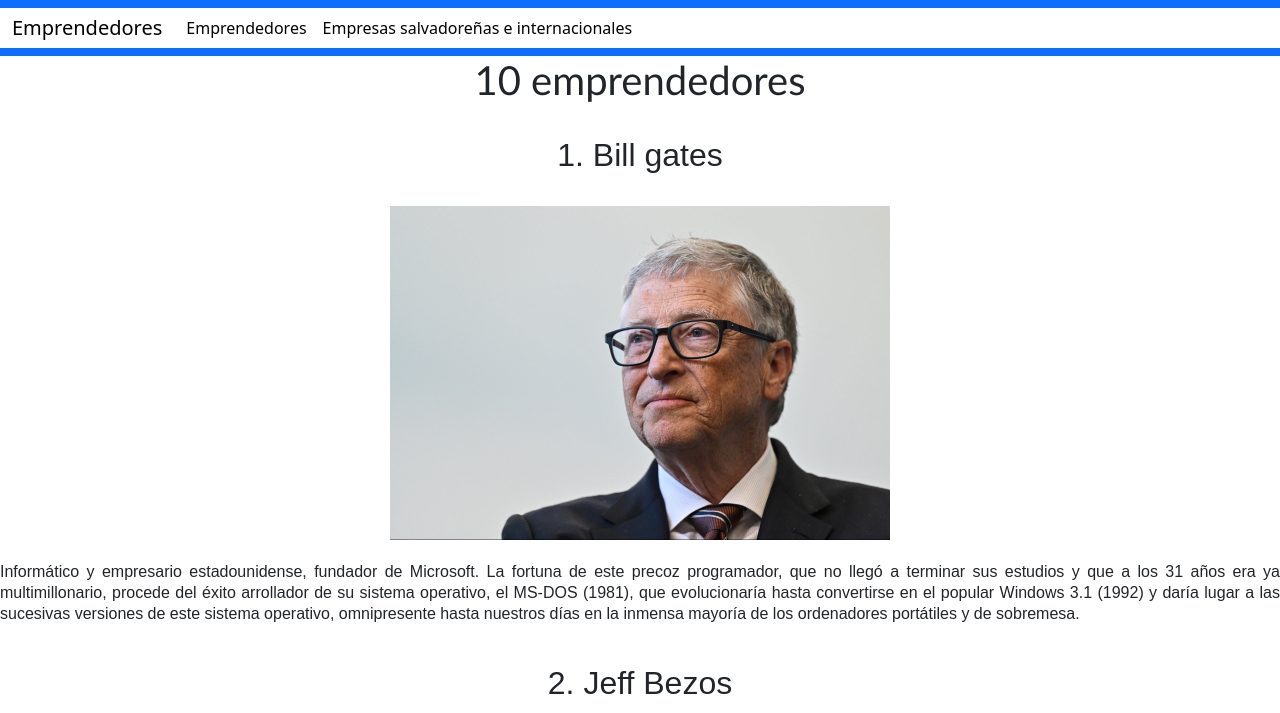
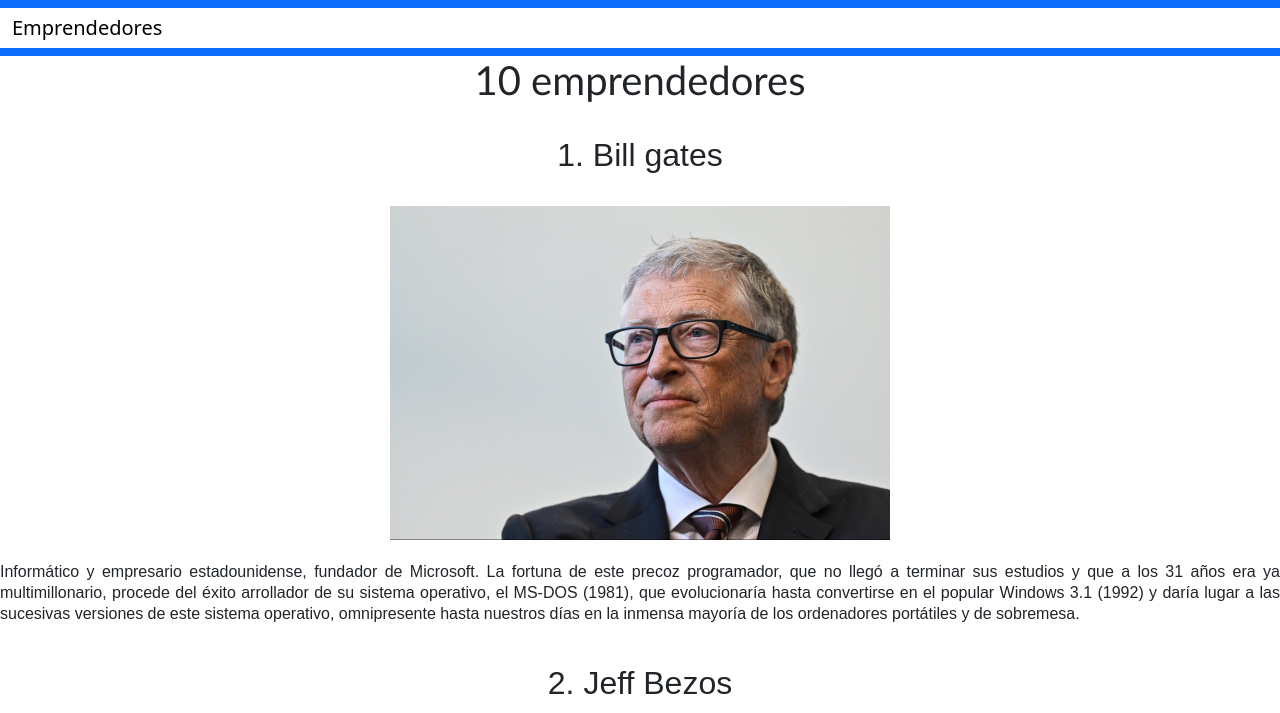
Before and after one commit to amjeel/perfil-1, a plain HTML site: page index.html in a window 1280 px wide. Shown: the top 713 px of the page. Drawn offline with nearby package versions, Linux system fonts and the light colour scheme.

Commit message:
arregle detalles

```diff
--- a/index.html
+++ b/index.html
@@ -26,12 +26,6 @@
             </button>
             <div class="collapse navbar-collapse" id="navbarNav">
                 <ul class="navbar-nav">
-                    <li class="nav-item">
-                        <a class="nav-link active" aria-current="index" href="#">Emprendedores</a>
-                    </li>
-                    <li class="nav-item">
-                        <a class="nav-link active" aria-current="page" href="#">Empresas salvadoreñas e internacionales</a>
-                    </li>
                 </ul>
             </div>
         </div>
```
